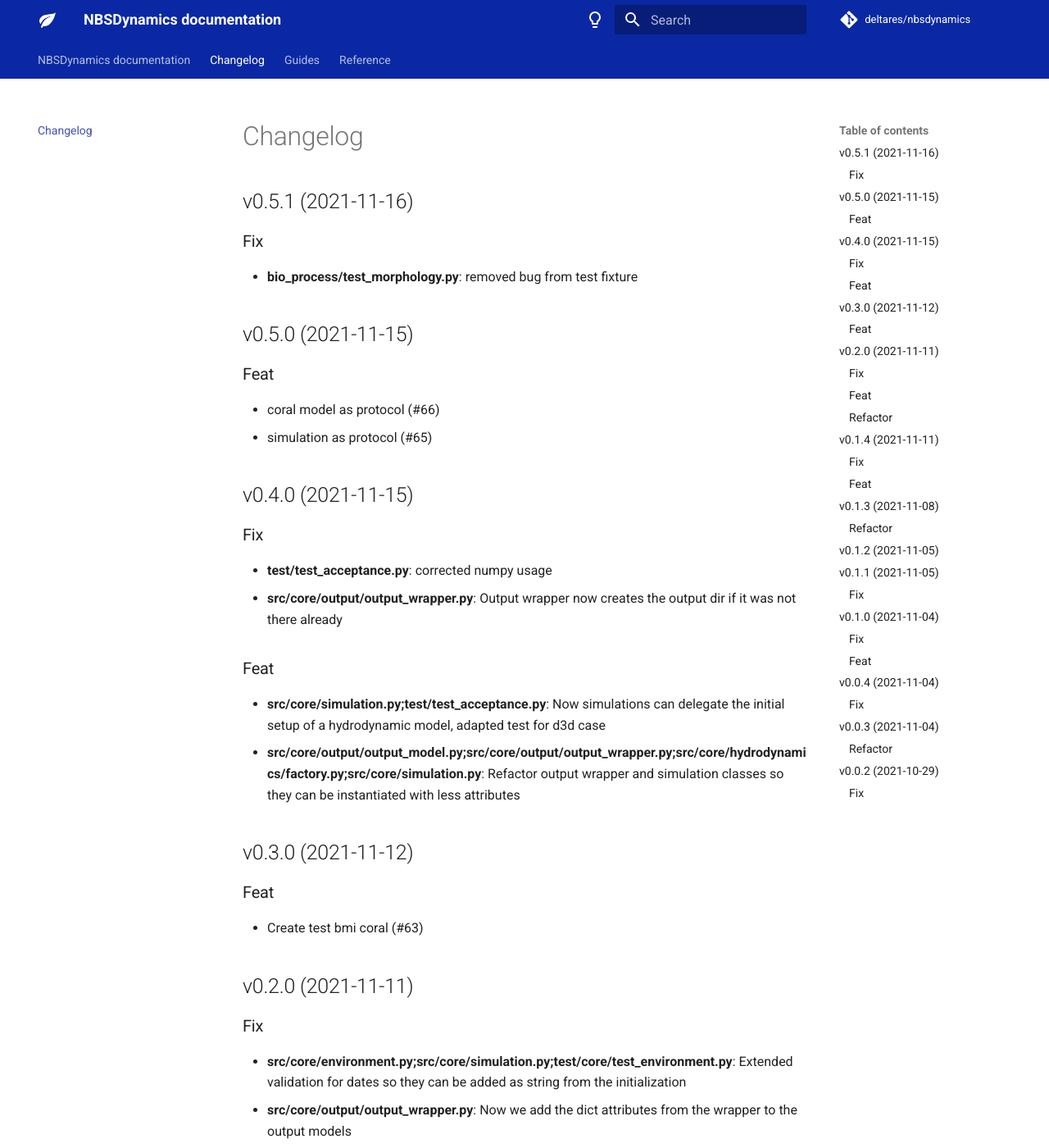
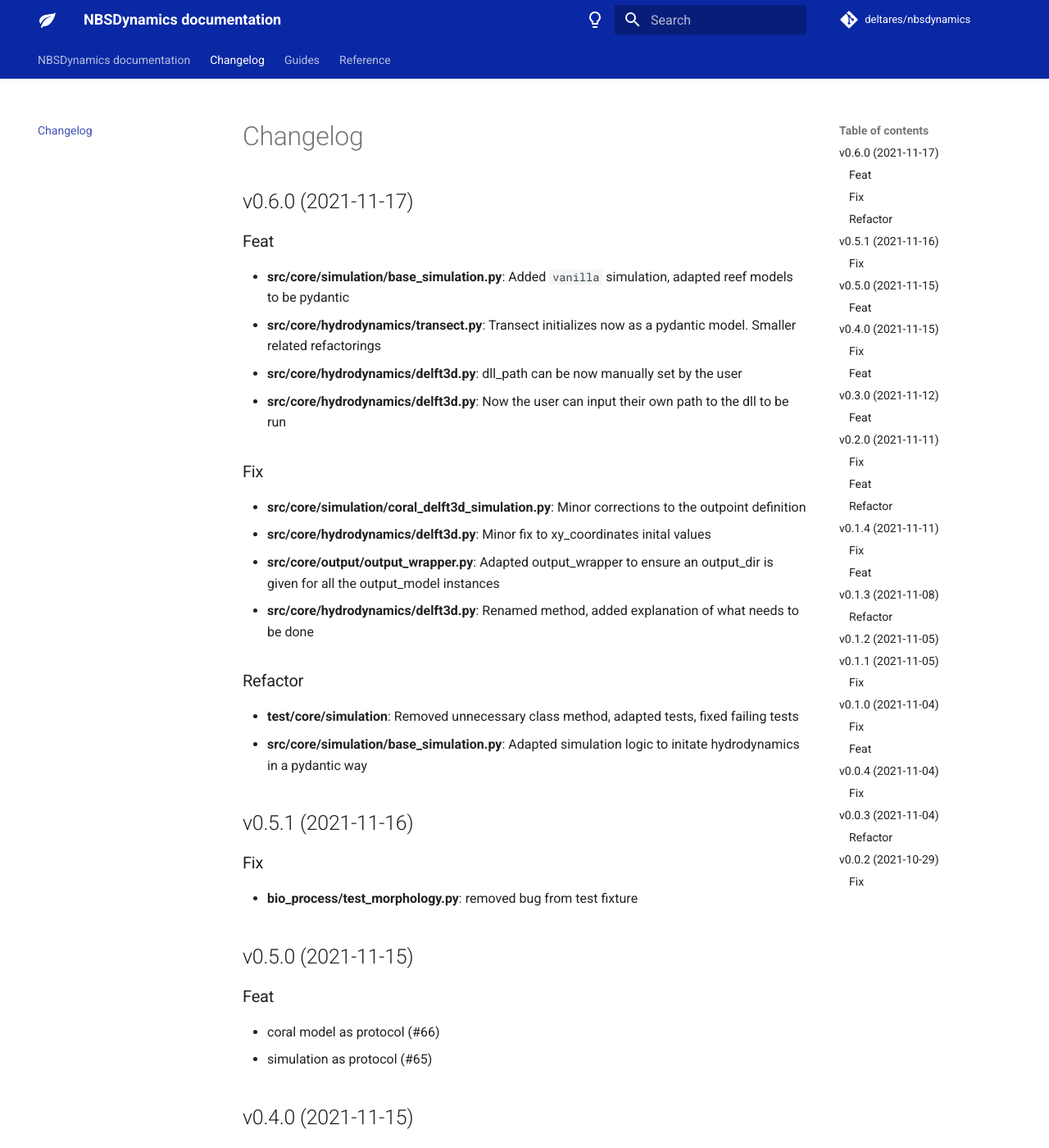
Before and after one commit to Deltares-research/NBSDynamics, an MkDocs documentation site: the page built from docs/changelog.md, in a window 1280 px wide and 1400 px high. Shown: the whole window at 82% size. Built offline with MkDocs 1.6.1 and Material for MkDocs 9.7.7, drawn with Linux system fonts in a browser that asks for light colours; comment, search, counter and statistics services are not loaded.

Commit message:
bump: version 0.5.1 → 0.6.0

```diff
--- a/docs/changelog.md
+++ b/docs/changelog.md
@@ -1,3 +1,24 @@
+## v0.6.0 (2021-11-17)
+
+### Feat
+
+- **src/core/simulation/base_simulation.py**: Added `vanilla` simulation, adapted reef models to be pydantic
+- **src/core/hydrodynamics/transect.py**: Transect initializes now as a pydantic model. Smaller related refactorings
+- **src/core/hydrodynamics/delft3d.py**: dll_path can be now manually set by the user
+- **src/core/hydrodynamics/delft3d.py**: Now the user can input their own path to the dll to be run
+
+### Fix
+
+- **src/core/simulation/coral_delft3d_simulation.py**: Minor corrections to the outpoint definition
+- **src/core/hydrodynamics/delft3d.py**: Minor fix to xy_coordinates inital values
+- **src/core/output/output_wrapper.py**: Adapted output_wrapper to ensure an output_dir is given for all the output_model instances
+- **src/core/hydrodynamics/delft3d.py**: Renamed method, added explanation of what needs to be done
+
+### Refactor
+
+- **test/core/simulation**: Removed unnecessary class method, adapted tests, fixed failing tests
+- **src/core/simulation/base_simulation.py**: Adapted simulation logic to initate hydrodynamics in a pydantic way
+
 ## v0.5.1 (2021-11-16)
 
 ### Fix
--- a/pyproject.toml
+++ b/pyproject.toml
@@ -1,6 +1,6 @@
 [tool.poetry]
 name = "NBSDynamics"
-version = "0.5.1"
+version = "0.6.0"
 description = "A biophysical model framework written in Python to make simulations on coral development based on four environmental factors: (1) light; (2) flow; (3) temperature; and (4) acidity. For the hydrodynamics, the model can be coupled to Delft3D Flexible Mesh; a hydrodynamic model developed at Deltares."
 authors = ["Jasper Dijkstra <jasper.dijkstra@deltares.nl>"]
 maintainers = ["Carles S. Soriano Perez <carles.sorianoperez@deltares.nl>"]
@@ -43,7 +43,7 @@ pre-commit = "^2.15.0"
 name = "cz_conventional_commits"
 changelog_file = "docs/changelog.md"
 update_changelog_on_bump = true
-version = "0.5.1"
+version = "0.6.0"
 tag_format = "v$major.$minor.$patch"
 version_files = [
     "src/core/__init__.py",
--- a/src/core/__init__.py
+++ b/src/core/__init__.py
@@ -1,4 +1,4 @@
-__version__ = "0.5.1"
+__version__ = "0.6.0"
 __all__ = [
     "coral",
     "hydrodynamics",
```
